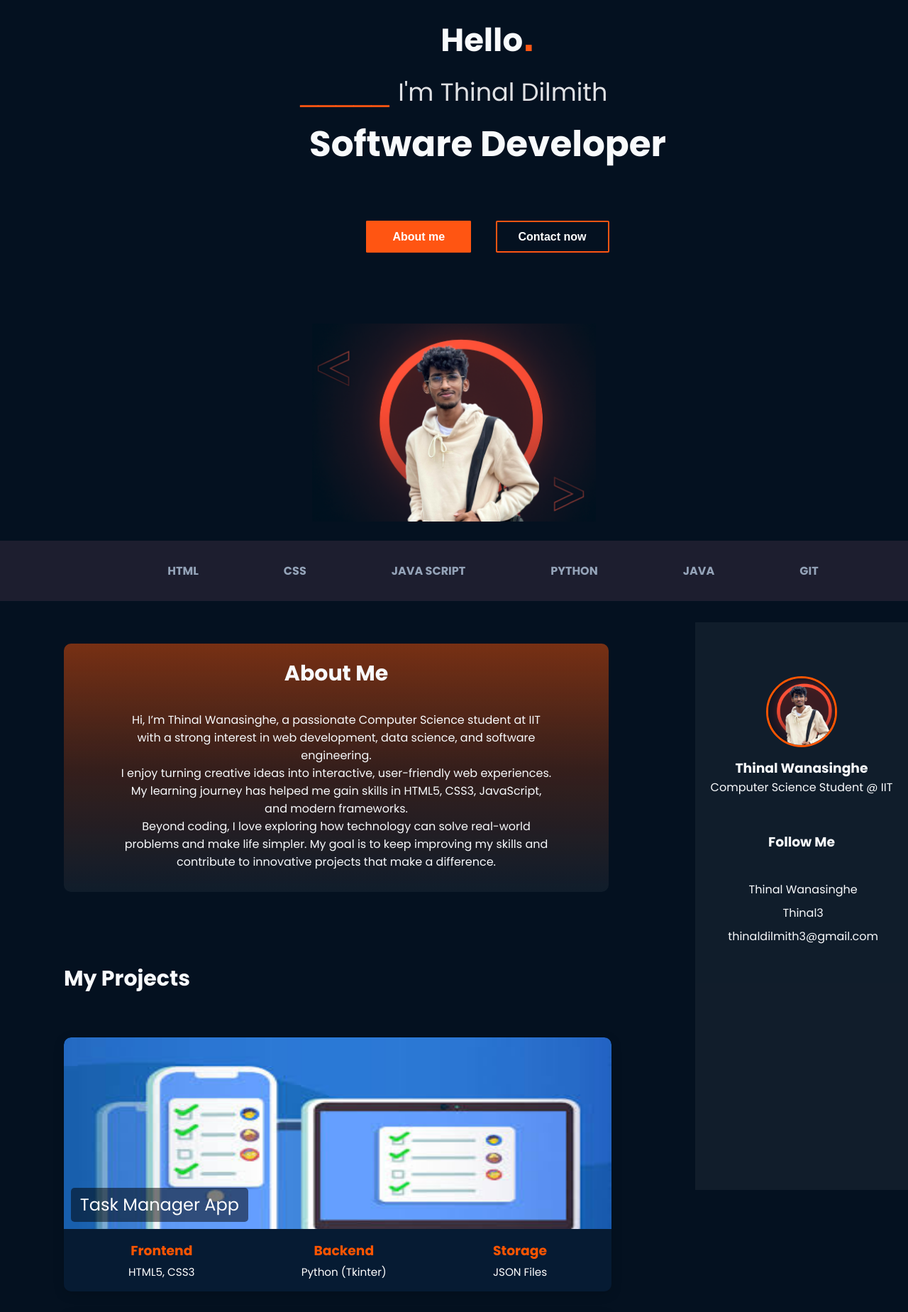
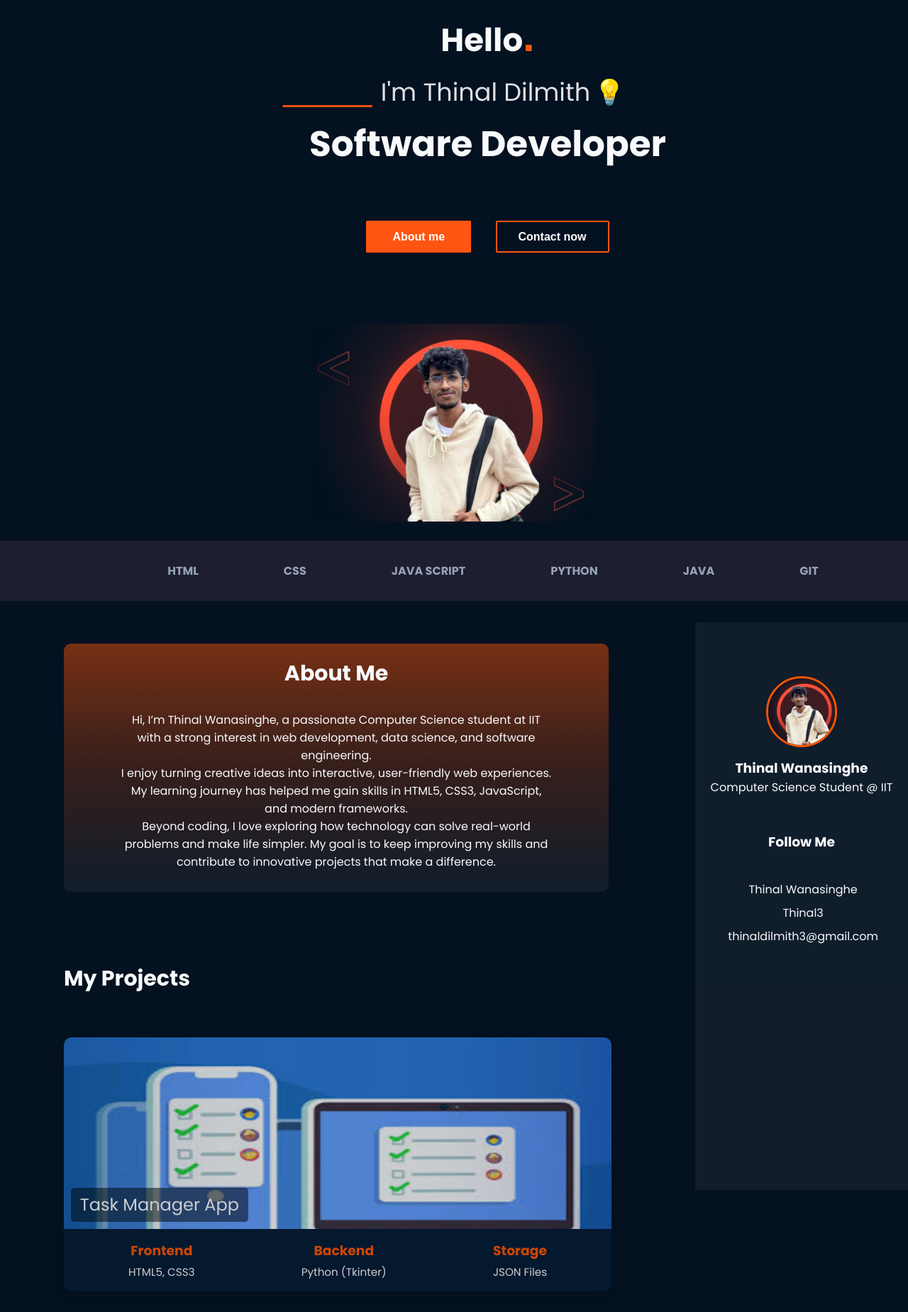
Before and after one commit to Thinal3/portfolio-in-html-css, a plain HTML site: page project/index.html in a window 1280 px wide. Shown: the part 100-1949 px from the top of the page at 71% size. Drawn offline with Linux system fonts and the light colour scheme; grey boxes are pictures that could not be loaded.

Commit message:
quick update

```diff
--- a/project/main.css
+++ b/project/main.css
@@ -94,6 +94,13 @@ nav ul a:hover{
     padding-left: 95px;
     padding-bottom: 10px;
     font-size: 45px;
+}
+
+/*Pseudo-element with generated content*/
+#name::after {
+  content: "💡";
+  color: #ff5500;
+  margin-left: 5px;
 }
 
 #dot{
@@ -303,6 +310,11 @@ nav ul a:hover{
 .project-card:hover {
     transform: translateY(-5px);
     box-shadow: 0 8px 20px rgba(0,0,0,0.25);
+}
+
+/* negation pseudo-class (:not())*/
+.project-card:not(:hover) {
+  opacity: 0.8;
 }
 
 /* Image section */
@@ -656,6 +668,11 @@ input[placeholder]{
     color: #F8FAFC;
 }
 
+/*Structural selectors  :first-child */
+.blog h3:first-child {
+  text-transform: capitalize;
+}
+
 
 /*rwd for nav bar after max width 1000px*/
 /* Media query used here for responsive design */
```
Also changed, not shown: project/Blog.html (+2 -2 lines).
